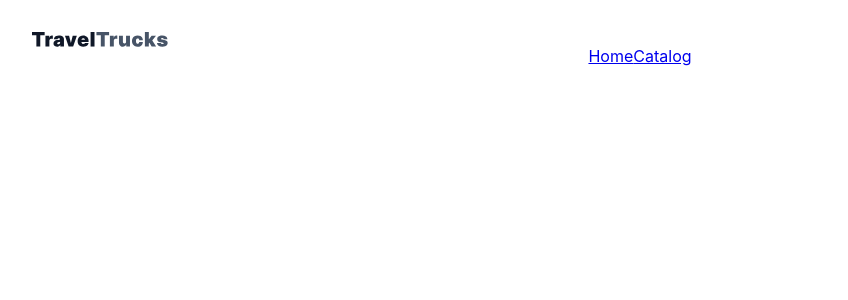
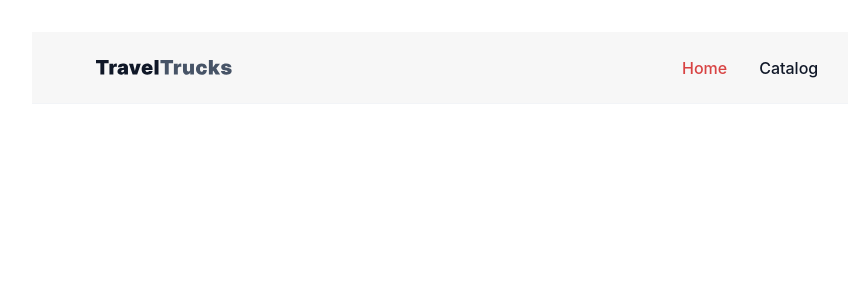
Before and after one commit to naumenkota/TravelTrucks, a React (Vite) app: page / in a window 1280 px wide. Shown: the top 300 px of the page, without its empty margins (0-848 px from the left). Built offline with nearby package versions, Linux system fonts and the light colour scheme.

Commit message:
add styles for Nav

```diff
--- a/src/components/AppBar/AppBar.jsx
+++ b/src/components/AppBar/AppBar.jsx
@@ -1,14 +1,18 @@
 import TravelTrucks from "../../assets/TravelTrucks.svg";
 import Nav from "../Nav/Nav.jsx";
 import { Link } from "react-router-dom";
+import Container from "../Container/Container.jsx";
+import s from "./AppBar.module.css";
 
 export default function AppBar() {
     return (
-        <header>
-            <Link to="/">
+
+            <header className={s.header}>
+              <Link to="/">
                 <img src={TravelTrucks} alt="TravelTrucks Logo" />
-            </Link>
-            <Nav/>
-        </header>
+             </Link>
+              <Nav/>
+            </header>
+
     )
 }
--- /dev/null
+++ b/src/components/AppBar/AppBar.module.css
@@ -0,0 +1,12 @@
+.header{
+display: flex;
+align-items: center;
+justify-content: flex-start;
+flex-direction: row;
+gap: 450px;
+border-bottom: 1px solid #f2f4f7;
+padding:  24px 64px;
+height: 72px;
+max-width:1440px;
+background: #f7f7f7;
+}
--- a/src/components/Nav/Nav.jsx
+++ b/src/components/Nav/Nav.jsx
@@ -1,10 +1,15 @@
 import { NavLink } from "react-router-dom";
+import s from "./Nav.module.css";
+import clsx from "clsx";
 
 export default function Nav() {
+
+  const active = ({ isActive }) => {return clsx(s.navLink, isActive && s.active)};
+
     return (
-    <>
-      <NavLink to="/">Home</NavLink>
-       <NavLink  to="/catalog">Catalog</NavLink>
-    </>
+    <nav className={s.nav}>
+      <NavLink to="/" className={active}>Home</NavLink>
+      <NavLink  to="/catalog" className={active}>Catalog</NavLink>
+    </nav>
   );
 }
--- /dev/null
+++ b/src/components/Nav/Nav.module.css
@@ -0,0 +1,22 @@
+.nav{
+    display: flex;
+    align-items: center;
+    justify-content: flex-start;
+    flex-direction: row;
+    gap: 32px;
+    height: 24px;
+}
+
+.navLink {
+    font-weight: 500;
+        font-size: 16px;
+        line-height: 1.5;
+        text-align: center;
+        color: #101828;
+
+}
+
+
+.active{
+color: #d84343;
+}
--- a/src/index.css
+++ b/src/index.css
@@ -2,6 +2,8 @@
   font-family: "Inter", sans-serif;
   color: #101828;
   background-color: #FFFFFF;
+  max-width: 1440px;
+
 
 }
 
@@ -37,3 +39,9 @@ img {
   max-width: 100%;
   height: auto;
 }
+
+
+a {
+  color: inherit;
+  text-decoration: none;
+}
```
